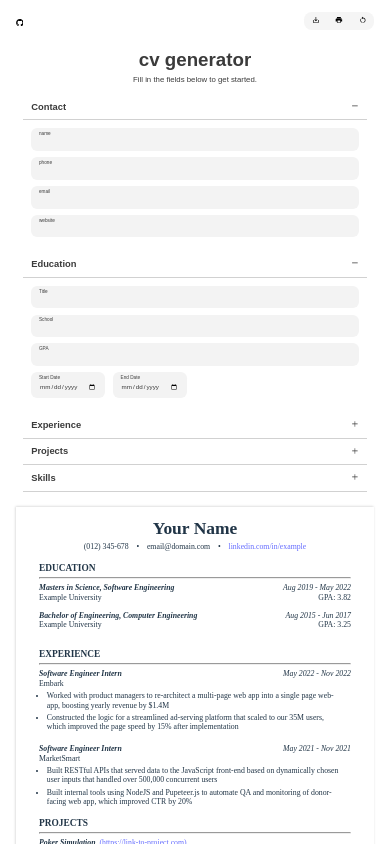
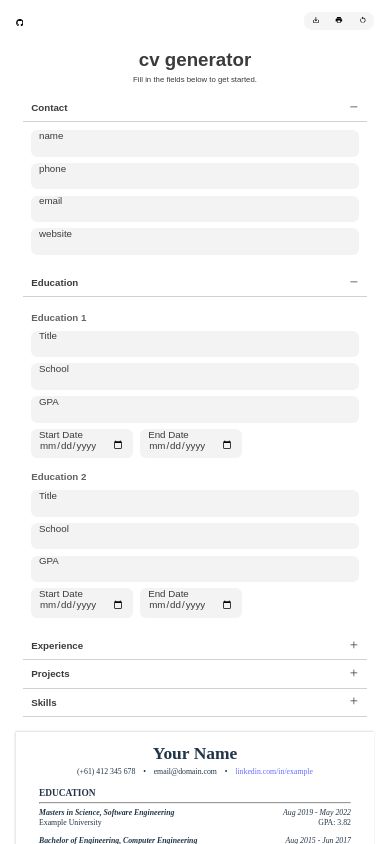
Before and after one commit to luciavu/cv-application, a React (Vite) app: page / in a window 390 px wide. Both pictures are taken after a click on the button "Education". Shown: the top 844 px of the page. Built offline with nearby package versions, Linux system fonts and the light colour scheme.

Commit message:
Add input styling

```diff
--- a/src/App.css
+++ b/src/App.css
@@ -14,6 +14,10 @@
 @media screen and (max-width: 764px) {
   * {
     font-size: 2vw;
+  }
+
+  .input-container * {
+    font-size: 2.5vw;
   }
 }
 
@@ -33,7 +37,8 @@
 
 h1,
 h2,
-h3 {
+h3,
+h4 {
   margin: 0;
 }
 
@@ -151,11 +156,25 @@ hr {
 
 .date {
   font-style: italic;
+  text-align: end;
 }
 
 .experience-container,
 .project-container {
   gap: 1.5rem;
+}
+
+.experience-input {
+  display: flex;
+  flex-direction: column;
+  gap: 1rem;
+}
+
+h4 {
+  font-size: 0.9rem;
+  opacity: 0.8;
+  margin-bottom: 1rem;
+  margin-top: 1rem;
 }
 
 .container {
@@ -169,6 +188,10 @@ hr {
   width: 100%;
   flex-direction: row;
   justify-content: space-between;
+}
+
+.company-name {
+  text-align: start;
 }
 
 .title-link {
@@ -200,11 +223,6 @@ li {
 
 .skill-detail {
   text-align: left;
-}
-
-.expandable {
-  background-color: blue;
-  padding: 1rem;
 }
 
 .input-container {
@@ -264,7 +282,8 @@ li {
   position: relative;
 }
 
-input {
+input,
+textarea {
   background-color: #f3f3f3;
   border: none;
   padding: 1.2rem 1rem;
@@ -293,3 +312,36 @@ label {
   display: flex;
   gap: 1rem;
 }
+
+.experience-container {
+  display: flex;
+  width: 100%;
+}
+
+.experience-container * {
+  width: 100%;
+}
+.experience-fields {
+  display: flex;
+  flex-direction: column;
+  gap: 0.3rem;
+}
+
+.field-banner {
+  display: flex;
+  align-items: center;
+  justify-content: space-between;
+  padding-bottom: 1rem;
+}
+
+.textarea-label {
+  position: relative;
+}
+
+.maxlen {
+  position: absolute;
+  z-index: 1;
+  bottom: 1.5rem;
+  right: 1rem;
+  font-size: 0.6rem;
+}
--- a/src/components/Contact.jsx
+++ b/src/components/Contact.jsx
@@ -6,7 +6,7 @@ function Contact() {
           <h1>Your Name</h1>
         </div>
         <div className="contact-details">
-          <div className="phone">(012) 345-678</div>
+          <div className="phone">(+61) 412 345 678</div>
           <div className="divider">•</div>
           <div className="email">email@domain.com</div>
           <div className="divider">•</div>
--- a/src/components/Experience.jsx
+++ b/src/components/Experience.jsx
@@ -10,7 +10,7 @@ function Experience() {
               <div className="title">Software Engineer Intern</div>
               <div className="date">May 2022 - Nov 2022</div>
             </div>
-            <div className="company">Embark</div>
+            <div className="company-name">Embark</div>
             <ul className="job">
               <li>
                 Worked with product managers to re-architect a multi-page web app into a single page
@@ -27,7 +27,7 @@ function Experience() {
               <div className="title">Software Engineer Intern</div>
               <div className="date">May 2021 - Nov 2021</div>
             </div>
-            <div className="company">MarketSmart</div>
+            <div className="company-name">MarketSmart</div>
             <ul className="job">
               <li>
                 Built RESTful APIs that served data to the JavaScript front-end based on dynamically
--- a/src/components/Skills.jsx
+++ b/src/components/Skills.jsx
@@ -21,7 +21,7 @@ function Skills() {
           </div>
           <div className="software">
             <div className="skill">Software and Tools:</div>
-            <div className="skill-detail">Git, VSCode, GithUb, JIRA, Postman, Selenium</div>
+            <div className="skill-detail">Git, VSCode, GitHub, JIRA, Postman, Selenium</div>
           </div>
           <div className="platforms">
             <div className="skill">Platforms:</div>
--- a/src/components/input/ContactInput.jsx
+++ b/src/components/input/ContactInput.jsx
@@ -4,7 +4,7 @@ function ContactInput() {
     <>
       <div className="input-fields">
         <InputLabel label="name" type="text"></InputLabel>
-        <InputLabel label="phone" type="phone"></InputLabel>
+        <InputLabel label="phone" type="tel"></InputLabel>
         <InputLabel label="email" type="email"></InputLabel>
         <InputLabel label="website" type="text"></InputLabel>
       </div>
--- a/src/components/input/EducationInput.jsx
+++ b/src/components/input/EducationInput.jsx
@@ -2,6 +2,8 @@ import InputLabel from './InputLabel';
 function EducationInput() {
   return (
     <>
+      <div className="education-input">
+        <h4>Education 1</h4>
         <InputLabel label="Title" type="text"></InputLabel>
         <InputLabel label="School" type="text"></InputLabel>
         <InputLabel label="GPA" type="number"></InputLabel>
@@ -10,6 +12,18 @@ function EducationInput() {
           <InputLabel label="Start Date" type="date"></InputLabel>
           <InputLabel label="End Date" type="date"></InputLabel>
         </div>
+      </div>
+      <div className="education-input">
+        <h4>Education 2</h4>
+        <InputLabel label="Title" type="text"></InputLabel>
+        <InputLabel label="School" type="text"></InputLabel>
+        <InputLabel label="GPA" type="number"></InputLabel>
+
+        <div className="dates">
+          <InputLabel label="Start Date" type="date"></InputLabel>
+          <InputLabel label="End Date" type="date"></InputLabel>
+        </div>
+      </div>
     </>
   );
 }
--- a/src/components/input/ExperienceInput.jsx
+++ b/src/components/input/ExperienceInput.jsx
@@ -3,14 +3,72 @@ import InputLabel from './InputLabel';
 function ExperienceInput() {
   return (
     <>
-      <div className="dates">
-        <InputLabel label="Start Date" type="date"></InputLabel>
-        <InputLabel label="End Date" type="date"></InputLabel>
+      <div className="experience-fields">
+        <h4>Experience 1</h4>
+        <div className="dates">
+          <InputLabel label="Start Date" type="date"></InputLabel>
+          <InputLabel label="End Date" type="date"></InputLabel>
+        </div>
+        <InputLabel label="Role" type="text"></InputLabel>
+        <InputLabel label="Company" type="text"></InputLabel>
+        <div className="textarea-label">
+          <label htmlFor="exp1d1">Description 1</label>
+          <textarea
+            id="exp1d1"
+            name="text"
+            rows="7"
+            cols="10"
+            wrap="soft"
+            maxLength="250"
+          ></textarea>
+          <div className="maxlen">Max length: 250 characters</div>
+        </div>
+        <div className="textarea-label">
+          <label htmlFor="exp1d2">Description 2</label>
+          <textarea
+            id="exp1d2"
+            name="text"
+            rows="7"
+            cols="10"
+            wrap="soft"
+            maxLength="250"
+          ></textarea>
+          <div className="maxlen">Max length: 250 characters</div>
+        </div>
       </div>
-      <InputLabel label="Role" type="text"></InputLabel>
-      <InputLabel label="Company" type="text"></InputLabel>
-      <InputLabel label="Responsbilities 1" type="text"></InputLabel>
-      <InputLabel label="Responsbilities 2" type="text"></InputLabel>
+      <div className="experience-fields">
+        <h4>Experience 2</h4>
+        <div className="dates">
+          <InputLabel label="Start Date" type="date"></InputLabel>
+          <InputLabel label="End Date" type="date"></InputLabel>
+        </div>
+        <InputLabel label="Role" type="text"></InputLabel>
+        <InputLabel label="Company" type="text"></InputLabel>
+        <div className="textarea-label">
+          <label htmlFor="exp2d1">Description 1</label>
+          <textarea
+            id="exp2d1"
+            name="text"
+            rows="7"
+            cols="10"
+            wrap="soft"
+            maxLength="250"
+          ></textarea>
+          <div className="maxlen">Max length: 250 characters</div>
+        </div>
+        <div className="textarea-label">
+          <label htmlFor="exp2d2">Description 2</label>
+          <textarea
+            id="exp2d2"
+            name="text"
+            rows="7"
+            cols="10"
+            wrap="soft"
+            maxLength="250"
+          ></textarea>
+          <div className="maxlen">Max length: 250 characters</div>
+        </div>
+      </div>
     </>
   );
 }
--- a/src/components/input/ProjectsInput.jsx
+++ b/src/components/input/ProjectsInput.jsx
@@ -3,10 +3,64 @@ import InputLabel from './InputLabel';
 function ProjectsInput() {
   return (
     <>
-      <InputLabel label="Project Name" type="text"></InputLabel>
-      <InputLabel label="Link" type="text"></InputLabel>
-      <InputLabel label="Description 1" type="text"></InputLabel>
-      <InputLabel label="Description 2" type="text"></InputLabel>
+      <div className="project-input">
+        <h4>Project 1</h4>
+        <InputLabel label="Project Name" type="text"></InputLabel>
+        <InputLabel label="Link" type="text"></InputLabel>
+        <div className="textarea-label">
+          <label htmlFor="proj1d1">Description 1</label>
+          <textarea
+            id="proj1d1"
+            name="text"
+            rows="8"
+            cols="10"
+            wrap="soft"
+            maxLength="250"
+          ></textarea>
+          <div className="maxlen">Max length: 250 characters</div>
+        </div>
+        <div className="textarea-label">
+          <label htmlFor="proj1d2">Description 2</label>
+          <textarea
+            id="proj1d2"
+            name="text"
+            rows="8"
+            cols="10"
+            wrap="soft"
+            maxLength="250"
+          ></textarea>
+          <div className="maxlen">Max length: 250 characters</div>
+        </div>
+      </div>
+      <div className="project-input">
+        <h4>Project 2</h4>
+        <InputLabel label="Project Name" type="text"></InputLabel>
+        <InputLabel label="Link" type="text"></InputLabel>
+        <div className="textarea-label">
+          <label htmlFor="proj2d1">Description 1</label>
+          <textarea
+            id="proj2d1"
+            name="text"
+            rows="8"
+            cols="10"
+            wrap="soft"
+            maxLength="250"
+          ></textarea>
+          <div className="maxlen">Max length: 250 characters</div>
+        </div>
+        <div className="textarea-label">
+          <label htmlFor="proj2d2">Description 2</label>
+          <textarea
+            id="proj2d2"
+            name="text"
+            rows="8"
+            cols="10"
+            wrap="soft"
+            maxLength="250"
+          ></textarea>
+          <div className="maxlen">Max length: 250 characters</div>
+        </div>
+      </div>
     </>
   );
 }
```
Lines whose indentation alone changed are shown as unchanged.
